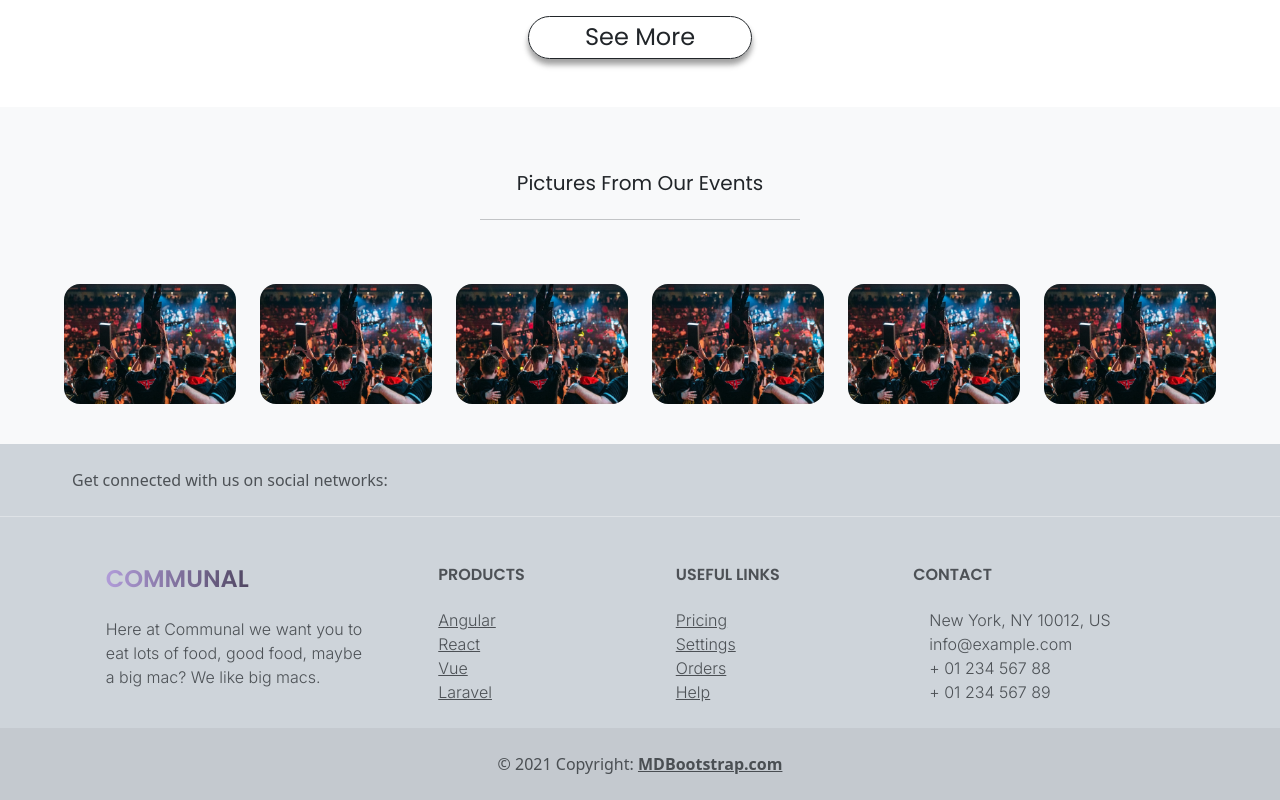
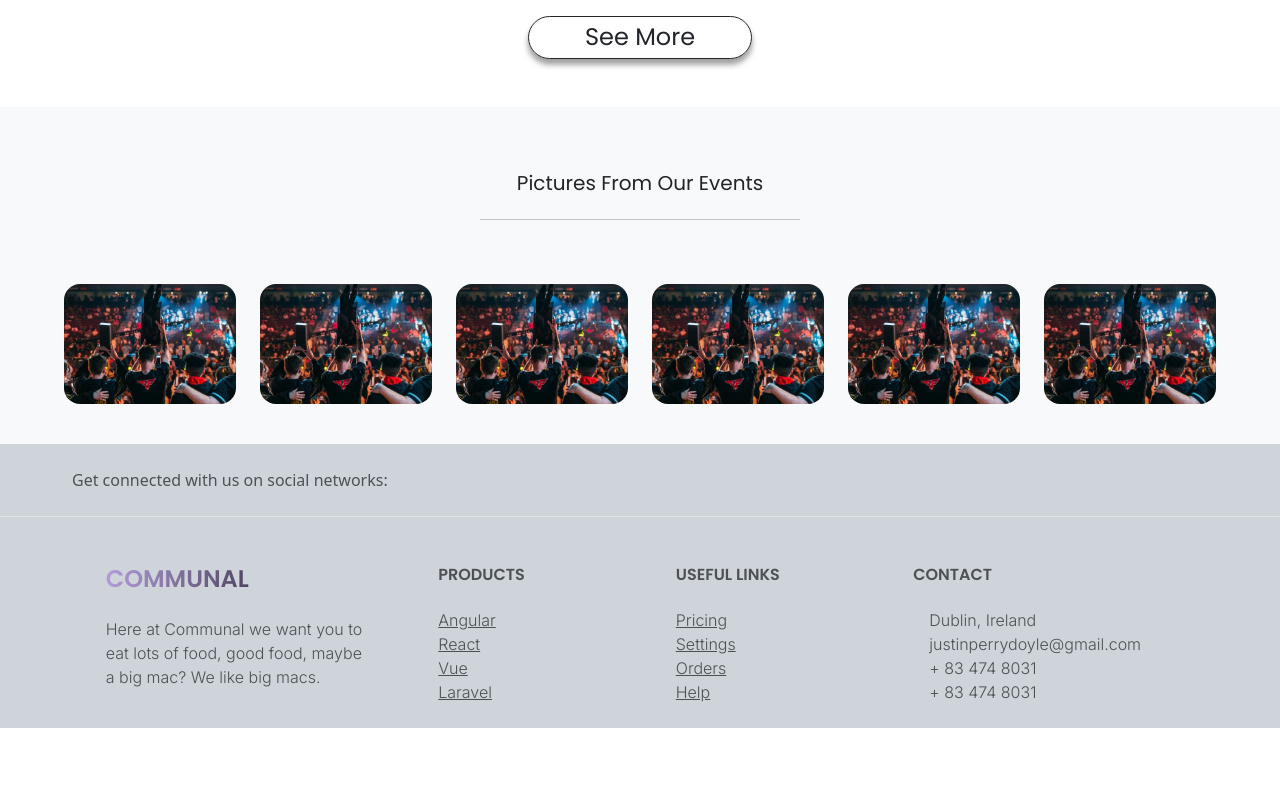
Before and after one commit to xJustinJPD/Communal, a website: page index.html in a window 1280 px wide. Shown: the part 1936-2736 px from the top of the page. After the commit the page ends 2664 px from the top, so only its background shows below. Drawn offline with nearby package versions, Linux system fonts and the light colour scheme.

Commit message:
second page update

```diff
--- a/index.html
+++ b/index.html
@@ -410,13 +410,13 @@
             <div class="col-md-4 col-lg-3 col-xl-3 mx-auto mb-md-0 mb-4">
                 <!-- Links -->
                 <h6 class="text-uppercase fw-bold mb-4">Contact</h6>
-                <p><i class="fas fa-home me-3"></i> New York, NY 10012, US</p>
+                <p><i class="fas fa-home me-3"></i>Dublin, Ireland</p>
                 <p>
                 <i class="fas fa-envelope me-3"></i>
-                info@example.com
+                justinperrydoyle@gmail.com
                 </p>
-                <p><i class="fas fa-phone me-3"></i> + 01 234 567 88</p>
-                <p><i class="fas fa-print me-3"></i> + 01 234 567 89</p>
+                <p><i class="fas fa-phone me-3"></i> + 83 474 8031</p>
+                <p><i class="fas fa-print me-3"></i> + 83 474 8031</p>
             </div>
             <!-- Grid column -->
             </div>
@@ -425,12 +425,6 @@
         </section>
         <!-- Section: Links  -->
 
-        <!-- Copyright -->
-        <div class="text-center p-4" style="background-color: rgba(0, 0, 0, 0.05);">
-        © 2021 Copyright:
-        <a class="text-reset fw-bold" href="https://mdbootstrap.com/">MDBootstrap.com</a>
-        </div>
-        <!-- Copyright -->
     </footer>
     <!-- FOOTER END -->
 
--- a/sass/main.scss
+++ b/sass/main.scss
@@ -7,6 +7,14 @@ $enable-rounded: true;
 
 @import "../node_modules/bootstrap/scss/variables";
 @import "../node_modules/bootstrap/scss/mixins";
+@import "../node_modules/bootstrap/scss/card";
+
+// Card Editing
+$card-cap-color: rgb(178, 178, 178);
+
+// font
+$font-family-base:
+
 
 // Custom Colours
 $custom-colors: (
```
Also changed, not shown: eventpage.html (+5 -10 lines), checkout.html (added), css/main.css, 1 other file.
